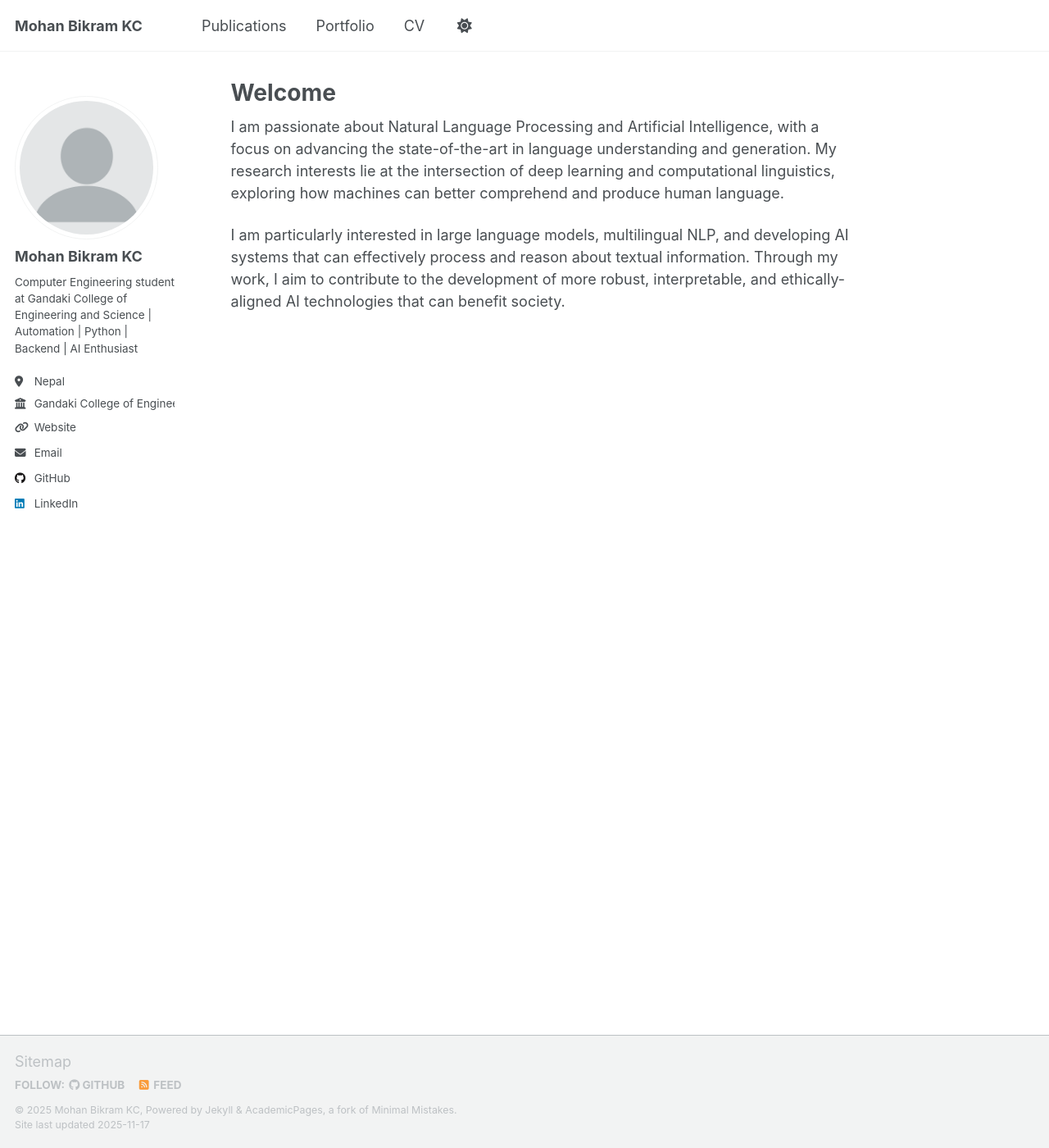
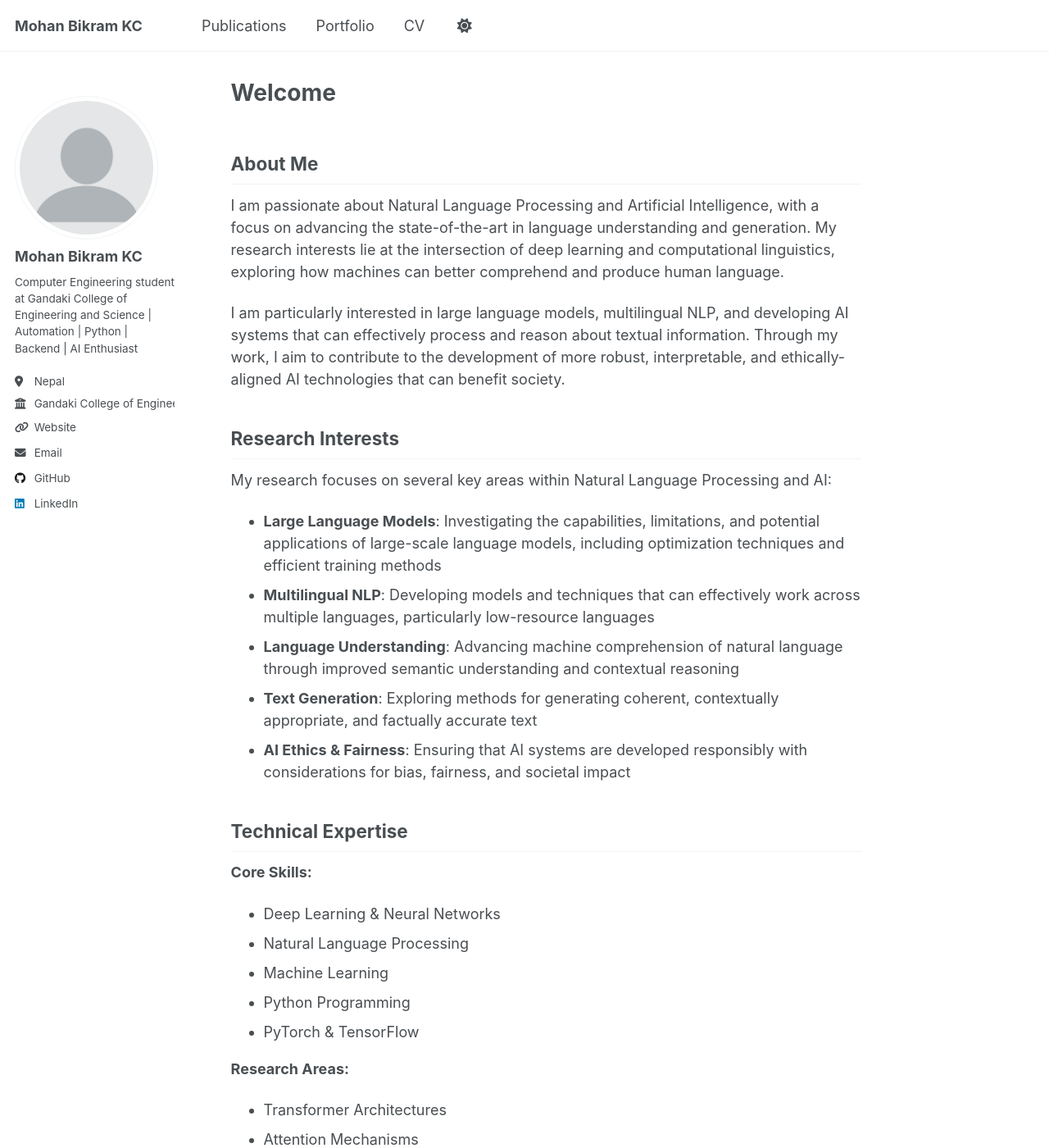
Before and after one commit to kayceem/kayceem.github.io, a Jekyll site: the page built from _pages/about.md, in a window 1280 px wide and 1400 px high. Shown: the whole window at 82% size. Built offline with Jekyll 4.4.1, drawn with Linux system fonts in a browser that asks for light colours; a script that is not in the unit is left out; some of the changed text lies outside the part shown.

Commit message:
Modernize footer design and enhance home page content
- Redesigned footer with a modern grid-based layout featuring three sections: About, Quick Links, and Connect
- Added subtle gradient background and improved visual hierarchy with better spacing and typography
- Implemented animated social media icons with hover effects for better user engagement
- Updated footer styling with modern CSS including box shadows, transitions, and responsive design
- Enhanced home page with multiple new sections: Research Interests, Technical Expertise, and Recent Highlights
- Improved content structure for better readability and information architecture
- Added call-to-action for collaboration opportunities

```diff
--- a/_includes/footer.html
+++ b/_includes/footer.html
@@ -1,25 +1,57 @@
 {% include base_path %}
 
-{% if site.author.github or site.author.bitbucket or site.atom_feed.hide != true %}
-<div class="page__footer-follow">
-  <ul class="social-icons">
-    {% if site.data.ui-text[site.locale].follow_label %}
-      <li><strong>{{ site.data.ui-text[site.locale].follow_label }}</strong></li>
+<div class="footer__content">
+  <div class="footer__grid">
+
+    <!-- About Section -->
+    <div class="footer__section footer__about">
+      <h3 class="footer__title">{{ site.name | default: site.title }}</h3>
+      <p class="footer__description">Advancing Natural Language Processing and AI Research</p>
+    </div>
+
+    <!-- Quick Links Section -->
+    <div class="footer__section footer__links">
+      <h3 class="footer__title">Quick Links</h3>
+      <ul class="footer__menu">
+        <li><a href="{{ base_path }}/">Home</a></li>
+        <li><a href="{{ base_path }}/publications/">Publications</a></li>
+        <li><a href="{{ base_path }}/cv/">CV</a></li>
+        {% if site.atom_feed.hide != true %}
+        <li><a href="{% if site.atom_feed.path %}{{ site.atom_feed.path }}{% else %}{{ base_path }}/feed.xml{% endif %}">RSS Feed</a></li>
+        {% endif %}
+      </ul>
+    </div>
+
+    <!-- Connect Section -->
+    {% if site.author.github or site.author.bitbucket %}
+    <div class="footer__section footer__social">
+      <h3 class="footer__title">Connect</h3>
+      <div class="footer__social-links">
+        {% if site.author.github %}
+          <a href="https://github.com/{{ site.author.github }}" class="footer__social-link" aria-label="GitHub">
+            <i class="fab fa-github" aria-hidden="true"></i>
+          </a>
+        {% endif %}
+        {% if site.author.bitbucket %}
+          <a href="https://bitbucket.org/{{ site.author.bitbucket }}" class="footer__social-link" aria-label="Bitbucket">
+            <i class="fab fa-bitbucket" aria-hidden="true"></i>
+          </a>
+        {% endif %}
+      </div>
+    </div>
     {% endif %}
-    {% if site.author.github %}
-      <li><a href="https://github.com/{{ site.author.github }}"><i class="fab fa-github" aria-hidden="true"></i> GitHub</a></li>
-    {% endif %}
-    {% if site.author.bitbucket %}
-      <li><a href="https://bitbucket.org/{{ site.author.bitbucket }}"><i class="fab fa-bitbucket" aria-hidden="true"></i> Bitbucket</a></li>
-    {% endif %}
-    {% if site.atom_feed.hide != true %}
-    <li><a href="{% if site.atom_feed.path %}{{ site.atom_feed.path }}{% else %}{{ base_path }}/feed.xml{% endif %}"><i class="fa fa-fw fa-rss-square" aria-hidden="true"></i> {{ site.data.ui-text[site.locale].feed_label | default: "Feed" }}</a></li>
-    {% endif %}
-  </ul>
+
+  </div>
+
+  <!-- Copyright Section -->
+  <div class="footer__bottom">
+    <div class="footer__copyright">
+      <p>&copy; {{ site.time | date: '%Y' }} {{ site.name | default: site.title }}. All rights reserved.</p>
+      <p class="footer__credits">
+        {{ site.data.ui-text[site.locale].powered_by | default: "Powered by" }}
+        <a href="https://jekyllrb.com" rel="nofollow">Jekyll</a> &amp;
+        <a href="https://github.com/academicpages/academicpages.github.io">AcademicPages</a>
+      </p>
+    </div>
+  </div>
 </div>
-{% endif %}
-
-<div class="page__footer-copyright">
-  &copy; {{ site.time | date: '%Y' }} {{ site.name | default: site.title }}, {{ site.data.ui-text[site.locale].powered_by | default: "Powered by" }} <a href="https://jekyllrb.com" rel="nofollow">Jekyll</a> &amp; <a href="https://github.com/academicpages/academicpages.github.io">AcademicPages</a>, a fork of <a href="https://mademistakes.com/work/minimal-mistakes-jekyll-theme/" rel="nofollow">Minimal Mistakes</a>.<br />
-  Site last updated {{ "now" | date: '%Y-%m-%d' }}
-</div>
--- a/_pages/about.md
+++ b/_pages/about.md
@@ -7,6 +7,42 @@ redirect_from:
   - /about.html
 ---
 
+## About Me
+
 I am passionate about Natural Language Processing and Artificial Intelligence, with a focus on advancing the state-of-the-art in language understanding and generation. My research interests lie at the intersection of deep learning and computational linguistics, exploring how machines can better comprehend and produce human language.
 
 I am particularly interested in large language models, multilingual NLP, and developing AI systems that can effectively process and reason about textual information. Through my work, I aim to contribute to the development of more robust, interpretable, and ethically-aligned AI technologies that can benefit society.
+
+## Research Interests
+
+My research focuses on several key areas within Natural Language Processing and AI:
+
+- **Large Language Models**: Investigating the capabilities, limitations, and potential applications of large-scale language models, including optimization techniques and efficient training methods
+- **Multilingual NLP**: Developing models and techniques that can effectively work across multiple languages, particularly low-resource languages
+- **Language Understanding**: Advancing machine comprehension of natural language through improved semantic understanding and contextual reasoning
+- **Text Generation**: Exploring methods for generating coherent, contextually appropriate, and factually accurate text
+- **AI Ethics & Fairness**: Ensuring that AI systems are developed responsibly with considerations for bias, fairness, and societal impact
+
+## Technical Expertise
+
+**Core Skills:**
+- Deep Learning & Neural Networks
+- Natural Language Processing
+- Machine Learning
+- Python Programming
+- PyTorch & TensorFlow
+
+**Research Areas:**
+- Transformer Architectures
+- Attention Mechanisms
+- Transfer Learning
+- Model Evaluation & Benchmarking
+- Data Preprocessing & Annotation
+
+## Recent Highlights
+
+I am actively engaged in cutting-edge NLP research and continuously exploring new methodologies to advance the field. My work includes contributions to academic publications, open-source projects, and collaborative research initiatives focused on making AI more accessible and beneficial.
+
+---
+
+**Looking for collaboration opportunities?** Feel free to reach out if you're interested in discussing research ideas, potential collaborations, or have any questions about my work.
--- a/_sass/layout/_footer.scss
+++ b/_sass/layout/_footer.scss
@@ -1,11 +1,11 @@
 /* ==========================================================================
-   FOOTER
+   FOOTER - Modern & Sleek Design
    ========================================================================== */
 
 .page__footer {
   @include clearfix;
-  background-color: var(--global-footer-bg-color);
-  color: var(--global-text-color-light);
+  background: linear-gradient(135deg, var(--global-footer-bg-color) 0%, darken(#f2f3f3, 3%) 100%);
+  color: var(--global-text-color);
 
   float: left;
   margin-left: 0;
@@ -19,44 +19,185 @@
   height: auto;
   /* sticky footer fix end */
 
-  margin-top: 3em;
+  margin-top: 4em;
 
   -webkit-animation: intro 0.3s both;
           animation: intro 0.3s both;
   -webkit-animation-delay: 0.45s;
           animation-delay: 0.45s;
-  border-top: 1px solid var(--global-dark-border-color);
+  border-top: 2px solid var(--global-link-color);
+  box-shadow: 0 -4px 12px rgba(0, 0, 0, 0.05);
 
   footer {
     @include clearfix;
     margin-left: auto;
     margin-right: auto;
-    margin-top: 1em;
     max-width: 100%;
-    padding: 0 1em 1em;
+    padding: 0 1em;
 
     @include breakpoint($x-large) {
       max-width: $x-large;
     }
   }
+}
 
-  a {
-    color: inherit;
-    text-decoration: none;
+/* Footer Content Container */
+.footer__content {
+  padding: 3em 1.5em 1.5em;
+  max-width: 1280px;
+  margin: 0 auto;
+}
 
-    &:hover {
-      text-decoration: underline;
-    }
-  }
+/* Footer Grid Layout */
+.footer__grid {
+  display: grid;
+  grid-template-columns: repeat(auto-fit, minmax(250px, 1fr));
+  gap: 3em;
+  margin-bottom: 3em;
 
-  .fas,
-  .fab,
-  .far,
-  .fal {
-    color: var(--global-text-color-light);
+  @media (max-width: 768px) {
+    grid-template-columns: 1fr;
+    gap: 2em;
   }
 }
 
+/* Footer Section Styles */
+.footer__section {
+  h3 {
+    margin: 0 0 1em 0;
+  }
+}
+
+.footer__title {
+  font-family: $sans-serif;
+  font-size: $type-size-5;
+  font-weight: 700;
+  color: var(--global-text-color);
+  margin-bottom: 1.2em;
+  padding-bottom: 0.5em;
+  border-bottom: 2px solid var(--global-link-color);
+  display: inline-block;
+}
+
+/* About Section */
+.footer__about {
+  .footer__description {
+    color: var(--global-text-color);
+    line-height: 1.6;
+    font-size: $type-size-6;
+    margin: 0;
+  }
+}
+
+/* Links Section */
+.footer__links {
+  .footer__menu {
+    list-style: none;
+    padding: 0;
+    margin: 0;
+
+    li {
+      margin-bottom: 0.8em;
+
+      a {
+        color: var(--global-text-color);
+        text-decoration: none;
+        font-size: $type-size-6;
+        transition: all 0.3s ease;
+        display: inline-flex;
+        align-items: center;
+
+        &:before {
+          content: "→";
+          margin-right: 0.5em;
+          color: var(--global-link-color);
+          transition: transform 0.3s ease;
+        }
+
+        &:hover {
+          color: var(--global-link-color);
+          transform: translateX(5px);
+
+          &:before {
+            transform: translateX(5px);
+          }
+        }
+      }
+    }
+  }
+}
+
+/* Social Section */
+.footer__social {
+  .footer__social-links {
+    display: flex;
+    gap: 1em;
+
+    .footer__social-link {
+      display: inline-flex;
+      align-items: center;
+      justify-content: center;
+      width: 45px;
+      height: 45px;
+      background-color: var(--global-bg-color);
+      border: 2px solid var(--global-border-color);
+      border-radius: 50%;
+      color: var(--global-text-color);
+      font-size: 1.2em;
+      text-decoration: none;
+      transition: all 0.3s ease;
+      box-shadow: 0 2px 4px rgba(0, 0, 0, 0.1);
+
+      &:hover {
+        background-color: var(--global-link-color);
+        border-color: var(--global-link-color);
+        color: #fff;
+        transform: translateY(-3px);
+        box-shadow: 0 4px 8px rgba(0, 0, 0, 0.15);
+      }
+
+      i {
+        color: inherit;
+      }
+    }
+  }
+}
+
+/* Footer Bottom Section */
+.footer__bottom {
+  border-top: 1px solid var(--global-border-color);
+  padding-top: 2em;
+  padding-bottom: 1.5em;
+
+  .footer__copyright {
+    text-align: center;
+
+    p {
+      font-family: $global-font-family;
+      font-size: $type-size-7;
+      color: var(--global-text-color-light);
+      margin: 0.5em 0;
+      line-height: 1.6;
+    }
+
+    .footer__credits {
+      font-size: $type-size-8;
+
+      a {
+        color: var(--global-link-color);
+        text-decoration: none;
+        transition: color 0.3s ease;
+
+        &:hover {
+          color: var(--global-link-color-hover);
+          text-decoration: underline;
+        }
+      }
+    }
+  }
+}
+
+/* Legacy Class Support */
 .page__footer-copyright {
   font-family: $global-font-family;
   font-size: $type-size-7;
@@ -75,22 +216,14 @@
     padding-bottom: 5px;
     font-family: $sans-serif-narrow;
     font-size: $type-size-6;
-    text-transform: uppercase;
-  }
-
-  li + li:before {
-    content: "";
-    padding-right: 5px;
   }
 
   a {
-    padding-right: 10px;
-    font-weight: bold;
-  }
+    color: inherit;
+    text-decoration: none;
 
-  .social-icons {
-    a {
-      white-space: nowrap;
+    &:hover {
+      text-decoration: underline;
     }
   }
 }
```
